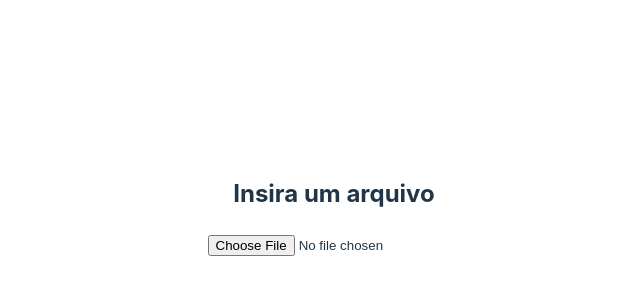
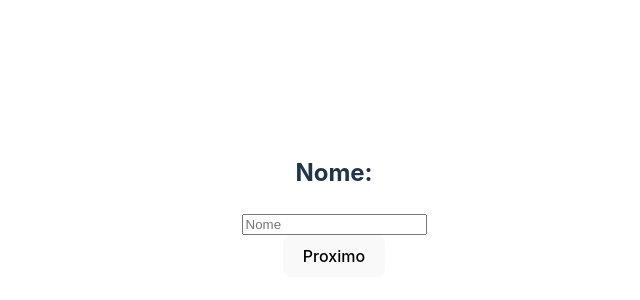
Before and after one commit to MiguelCSVanzela/react-challenges, a React (Vite) app in the folder App/: page / in a window 1280 px wide. Shown: the part 194-494 px from the top of the page, without its empty margins (306-946 px from the left). Built offline with nearby package versions, Linux system fonts and the light colour scheme.

Commit message:
Desafio de formulario em etapas

```diff
--- a/App/src/App.jsx
+++ b/App/src/App.jsx
@@ -14,6 +14,7 @@ import VerifyWidth from "./components/2estadoECiclo/VerifyWidth";
 import DinamicForm from "./components/3eventsForms/DinamicForm";
 import FileUploader from "./components/3eventsForms/FileUploader";
 import FormRegister from "./components/3eventsForms/FormRegister";
+import MultSteps from "./components/3eventsForms/MultSteps";
 import ValidationForm from "./components/3eventsForms/ValidationForm";
 
 // const members = [
@@ -39,7 +40,8 @@ function App() {
     <>
       {/* <FormRegister /> */}
       {/* <ValidationForm /> */}
-      <FileUploader />
+      {/* <FileUploader /> */}
+      <MultSteps />
     </>
   );
 }
--- /dev/null
+++ b/App/src/components/3eventsForms/MultSteps.jsx
@@ -0,0 +1,97 @@
+import { useState } from "react";
+
+const MultSteps = () => {
+  const [step, setStep] = useState(1);
+  const [formValues, setFormValues] = useState({
+    nome: "",
+    email: "",
+    senha: "",
+  });
+
+  const handleChange = (e) => {
+    setFormValues({ ...formValues, [e.target.name]: e.target.value });
+  };
+
+  const nextStep = () => {
+    if (step === 1 && formValues.nome === "") {
+      alert("Preencha todos os campos");
+    } else if (step === 2 && formValues.email === "") {
+      alert("Preencha todos os campos");
+    } else {
+      setStep(step + 1);
+    }
+  };
+
+  const prevStep = () => {
+    setStep(step - 1);
+  };
+
+  const handleSubmit = (e) => {
+    e.preventDefault();
+    if (step === 3 && formValues.senha === "") {
+      alert("Preencha todos os campos");
+    } else {
+      console.log(formValues);
+    }
+  };
+
+  return (
+    <form onSubmit={handleSubmit}>
+      {step === 1 && (
+        <div>
+          <label>
+            <h2>Nome:</h2>
+            <input
+              type="text"
+              name="nome"
+              placeholder="Nome"
+              onChange={handleChange}
+            />
+          </label>
+        </div>
+      )}
+      {step === 2 && (
+        <div>
+          <label>
+            <h2>Email:</h2>
+            <input
+              type="email"
+              name="email"
+              placeholder="Email"
+              onChange={handleChange}
+            />
+          </label>
+        </div>
+      )}
+      {step === 3 && (
+        <div>
+          <label>
+            <h2>Senha:</h2>
+            <input
+              type="password"
+              name="senha"
+              placeholder="Senha"
+              onChange={handleChange}
+            />
+          </label>
+        </div>
+      )}
+
+      <div>
+        {step > 1 && (
+          <button onClick={prevStep} type="button">
+            Anterior
+          </button>
+        )}
+        {step < 3 && (
+          <button onClick={nextStep} type="button">
+            Proximo
+          </button>
+        )}
+        {step === 3 && <button type="submit">Submit</button>}
+      </div>
+    </form>
+  );
+};
+
+export default MultSteps;
```
